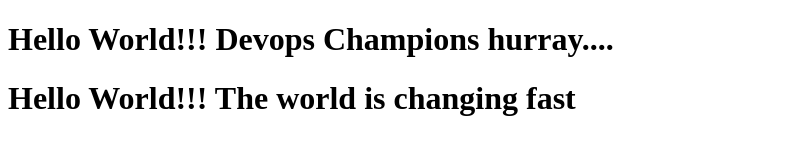
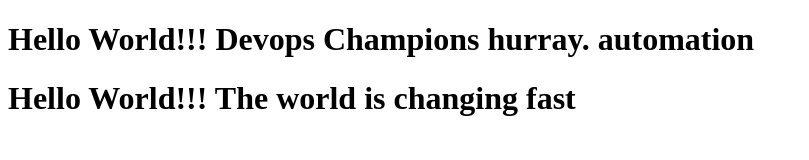
Before and after one commit to femilv/devjune, a plain HTML site: page index.html in a window 1280 px wide. Shown: the whole page, without its empty margins (0-809 px from the left). Drawn offline with Linux system fonts and the light colour scheme.

Commit message:
Update index.html

```diff
--- a/index.html
+++ b/index.html
@@ -4,7 +4,7 @@
         <title>Welcome to my site</title>
     </head>
     <body>
-        <h1>Hello World!!! Devops Champions hurray.... </h1>
+        <h1>Hello World!!! Devops Champions hurray. automation </h1>
         <h1>Hello World!!! The world is changing fast</h1>
     </body>
 </html>
```
